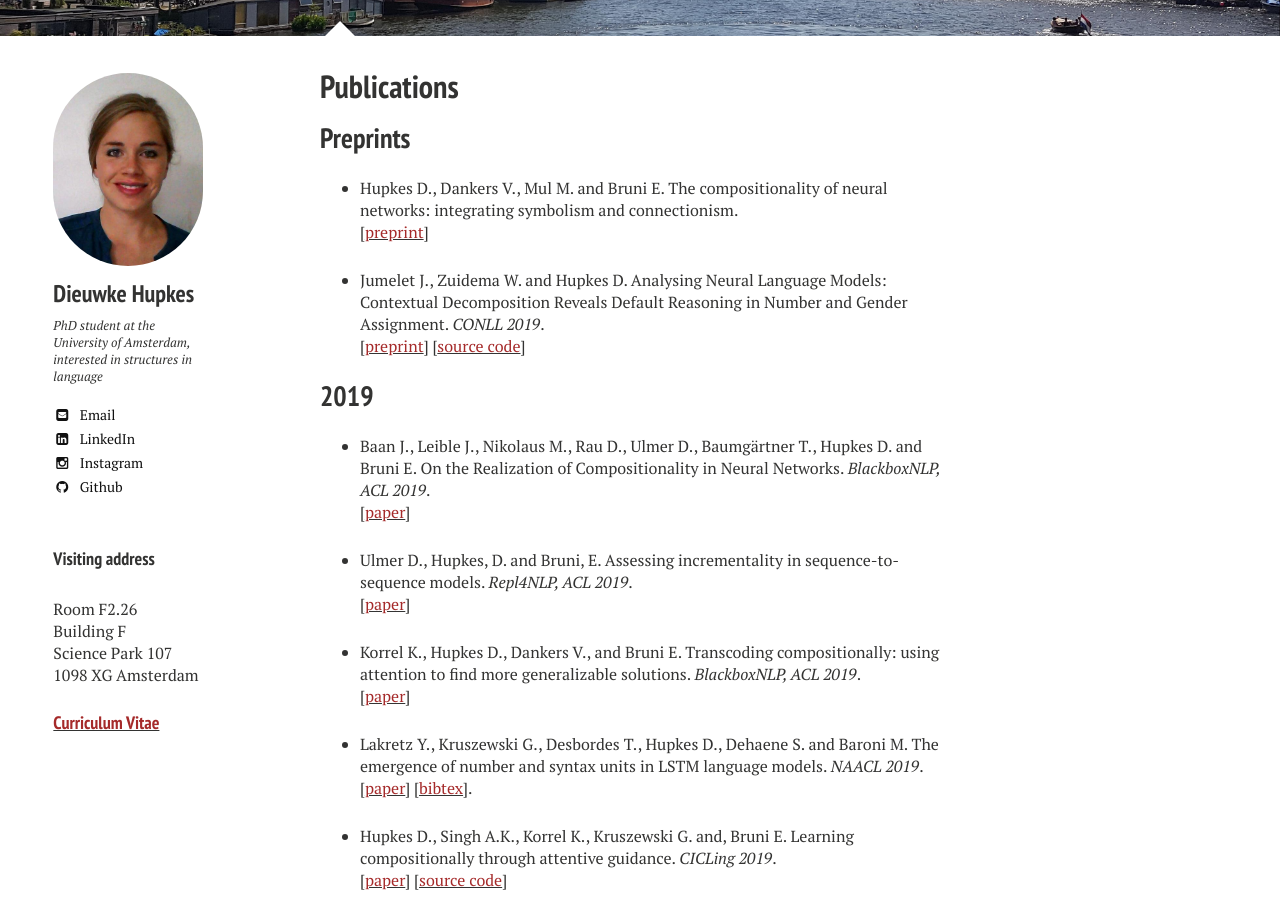
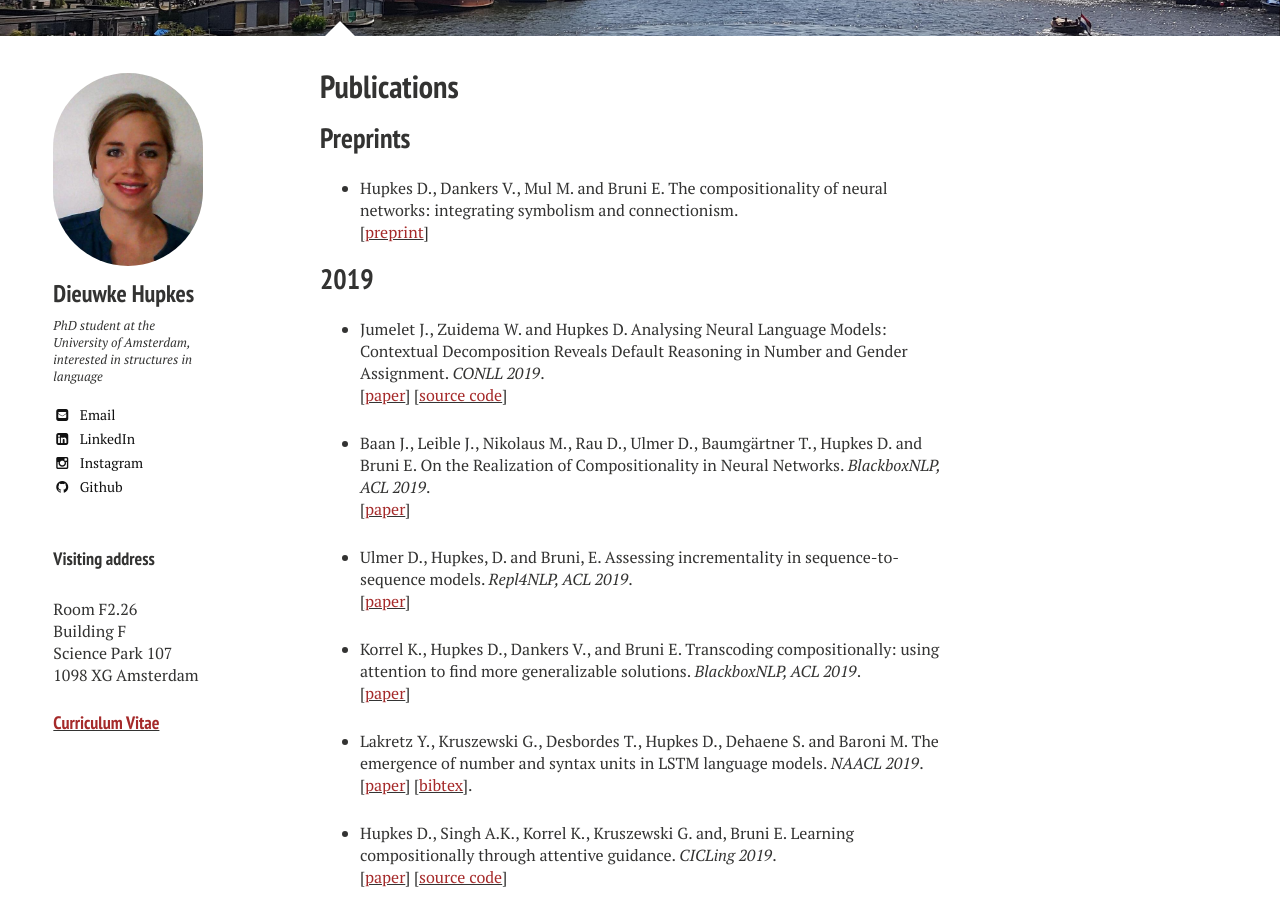
Before and after one commit to dieuwkehupkes/dieuwkehupkes.github.io, a Jekyll site: the page built from publications.md, in a window 1280 px wide and 900 px high, scrolled down 351 px. Built offline with Jekyll 4.4.1, drawn with Linux system fonts in a browser that asks for light colours; nearby versions of some CDN libraries.

Commit message:
Update CoNLL link

```diff
--- a/publications.md
+++ b/publications.md
@@ -16,11 +16,11 @@ image:
 The compositionality of neural networks: integrating symbolism and connectionism.\\
 \[[<font color="brown">preprint</font>](https://arxiv.org/pdf/1908.08351.pdf){:target="blank"}\]
 
+## 2019
+
 * Jumelet J., Zuidema W. and Hupkes D. Analysing Neural Language Models: Contextual Decomposition Reveals Default Reasoning in Number and Gender Assignment. *CONLL 2019*.\\
-\[[<font color="brown">preprint</font>](https://arxiv.org/pdf/1909.08975.pdf){:target="blank"}\]
+\[[<font color="brown">paper</font>](https://www.aclweb.org/anthology/K19-1001.pdf){:target="blank"}\]
 \[[<font color="brown">source code</font>]( https://github.com/i-machine-think/gcd4lm){:target="_blank"}\]
-
-## 2019
 
 * Baan J., Leible J., Nikolaus M., Rau D., Ulmer D., Baumgärtner T., Hupkes D. and Bruni E.
 On the Realization of Compositionality in Neural Networks.
```
